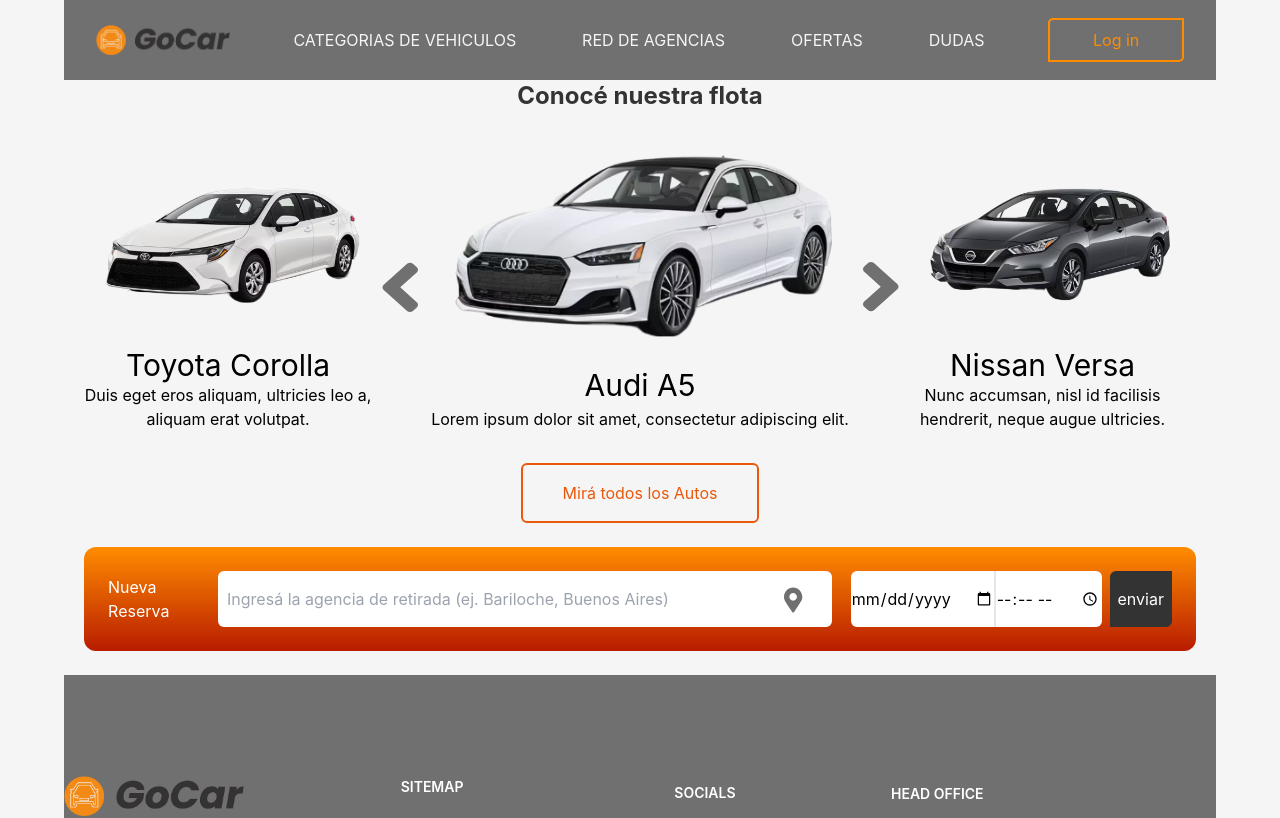
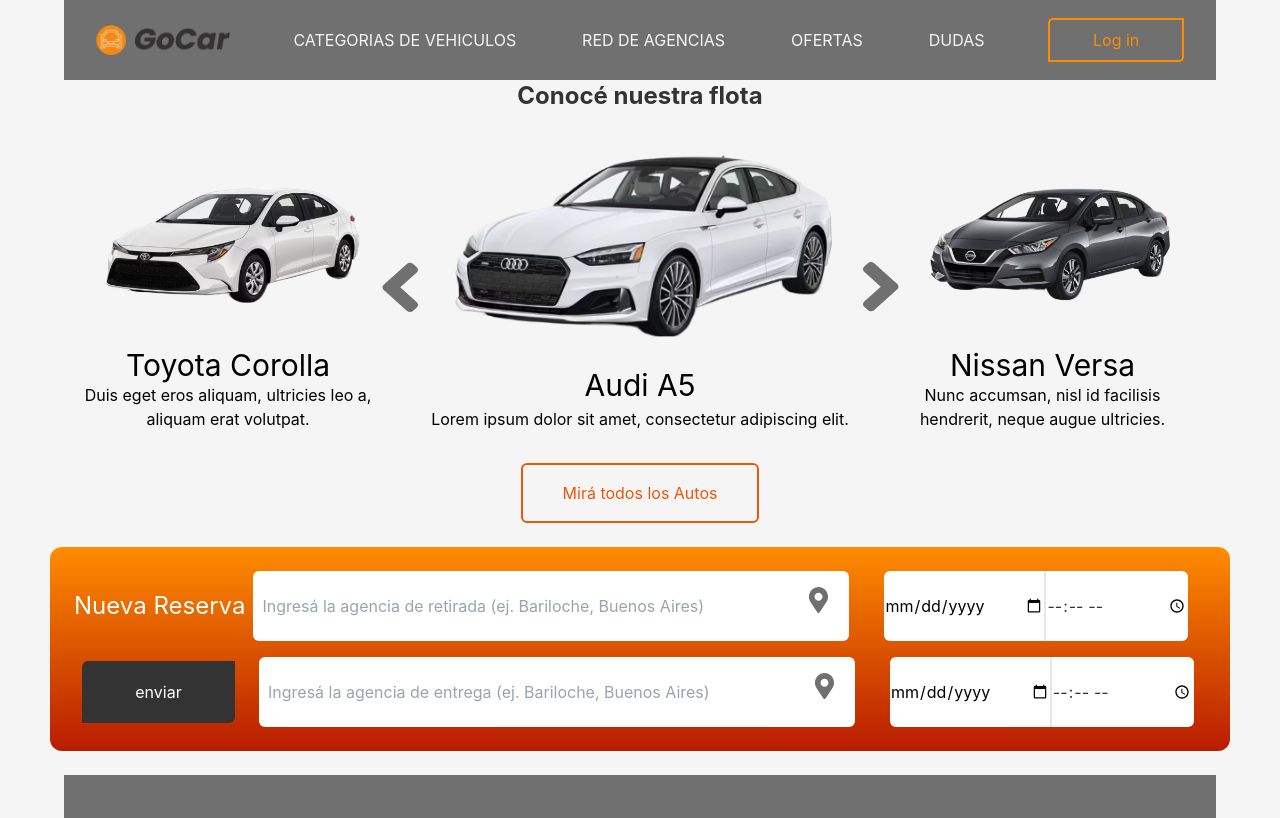
Before and after one commit to MatiasCoronel1312/s14-13-n-java, a React (Vite) app in the folder Frontend/: page / in a window 1280 px wide. Shown: the top 818 px of the page. Built offline with nearby package versions, Linux system fonts and the light colour scheme.

Commit message:
Feat: add new reservation form

```diff
--- a/Frontend/package.json
+++ b/Frontend/package.json
@@ -13,6 +13,7 @@
     "react": "^18.2.0",
     "react-calendar": "^4.8.0",
     "react-dom": "^18.2.0",
+    "react-hook-form": "^7.51.2",
     "react-icons": "^5.0.1",
     "react-router-dom": "^6.22.3",
     "webfontloader": "^1.6.28"
--- a/Frontend/src/components/NuevaReserva/NuevaReserva.tsx
+++ b/Frontend/src/components/NuevaReserva/NuevaReserva.tsx
@@ -1,21 +1,33 @@
 import { useForm } from "react-hook-form";
+import { Formulario } from "./Formulario.interface";
 
 export const NuevaReserva = () => {
   const { register, handleSubmit } = useForm();
 
-  const onSubmit = handleSubmit((data) => console.log(data));
+  const onSubmit = handleSubmit((data) => {
+  const formulario : Formulario = {
+    agenciaRetiro: data.agenciaRetiro,
+    fechaRetiro: data.fechaRetiro,
+    horaRetiro: data.horaRetiro,
+    agenciaEntrega: data.agenciaEntrega,
+    fechaEntrega: data.fechaEntrega,
+    horaEntrega: data.horaEntrega
+  }
+    console.log(formulario);
+  });
 
   return (
     <>
-      <div className="Gradient-V w-full h-[129] p-6 my-6 rounded-xl ">
-        <form className="flex justify-between " onSubmit={onSubmit}>
-          <p className="text-white text-base self-center">Nueva Reserva</p>
+      <div className="Gradient-V w-[1180px] min-h-[129px] p-6 my-6 rounded-xl ">
+        <form className="flex  justify-between flex-wrap gap-4" onSubmit={onSubmit}>
+          <div className="flex gap-2">
+            <p className="text-white text-[24px] self-center">Nueva Reserva</p>
             <input
-            className="w-[60%] rounded-md py-4 font-sans text-text"
+              className="w-[596px] h-[70px] rounded-md py-4 font-sans text-text"
               type="text"
               placeholder="  Ingresá la agencia de retirada (ej. Bariloche, Buenos Aires)
             "
-            {...register("agencia")}
+              {...register("agenciaRetiro")}
             />
             <svg
               width="19"
@@ -30,27 +42,64 @@
                 fill="#707070"
               />
             </svg>
-          <div className="  flex rounded-md">
+            <div className=" flex">
               <input
-              className="w-[50%]  rounded-l-md"
+                className="w-[162px] rounded-l-md border-r-2"
                 type="date"
-              placeholder="Fecha"
-              {...register("fecha")}
+                placeholder="Fecha de Retiro"
+                {...register("fechaRetiro")}
               />
 
               <input
-                className="w-[50%] border-l-2 border-solid rounded-r-md"
+                className="w-[142px] h-[70px] text-text rounded-r-md"
                 type="time"
-                placeholder="Hora"
-                {...register("hora")}
+                placeholder="Hora de Retiro"
+                {...register("horaRetiro")}
               />
-
+            </div>
+            </div>
+            <div  className="flex gap-2">
               <button
-              className="bg-text text-white p-2 ms-2 rounded-tl-md rounded-br-md"
+                className="bg-text h-[62px] w-[153px] me-4 self-center text-white p-2 ms-2 rounded-tl-md rounded-br-md"
                 type="submit"
               >
                 enviar
               </button>
+              <input
+                className="w-[596px] h-[70px] rounded-md py-4 font-sans text-text"
+                type="text"
+                placeholder="  Ingresá la agencia de entrega (ej. Bariloche, Buenos Aires)
+              "
+                {...register("agenciaEntrega")}
+              />
+              <svg
+                width="19"
+                height="26"
+                viewBox="0 0 19 26"
+                fill="none"
+                xmlns="http://www.w3.org/2000/svg"
+                className="relative top-[1rem] left-[-3rem]"
+              >
+                <path
+                  d="M8.52368 25.4754C1.33445 14.7789 0 13.6811 0 9.75C0 4.36521 4.25328 0 9.5 0C14.7467 0 19 4.36521 19 9.75C19 13.6811 17.6655 14.7789 10.4763 25.4754C10.0045 26.1749 8.99541 26.1748 8.52368 25.4754ZM9.5 13.8125C11.6861 13.8125 13.4583 11.9937 13.4583 9.75C13.4583 7.50633 11.6861 5.6875 9.5 5.6875C7.31386 5.6875 5.54167 7.50633 5.54167 9.75C5.54167 11.9937 7.31386 13.8125 9.5 13.8125Z"
+                  fill="#707070"
+                />
+              </svg>
+              <div className=" flex ">
+                <input
+                  className="w-[162px] h-[70px] rounded-l-md border-r-2"
+                  type="date"
+                  placeholder="Fecha de entrega"
+                  {...register("fechaEntrega")}
+                />
+
+                <input
+                  className="w-[142px] h-[70px] text-text rounded-r-md"
+                  type="time"
+                  placeholder="Hora de entrega"
+                  {...register("horaEntrega")}
+                />
+              </div>
             </div>
         </form>
       </div>
--- a/Frontend/src/components/TimeRangeSelect/TimeRangeSelect.tsx
+++ /dev/null
@@ -1,37 +0,0 @@
-// src/components/TimeRangeSelect.tsx
-import React from 'react';
-
-interface TimeRangeSelectProps {
-  onChange: (selectedTime: string) => void;
-  defaultValue?: string; // Optional default selected time
-}
-
-const TimeRangeSelect: React.FC<TimeRangeSelectProps> = ({
-  onChange,
-  defaultValue,
-}) => {
-  const hours = Array.from({ length: 24 }, (_, i) => i.toString().padStart(2, '0'));
-  const minutes = ['00', '30'];
-
-  const handleTimeChange = (event: React.ChangeEvent<HTMLSelectElement>) => {
-    onChange(event.target.value);
-  };
-
-  return (
-    <select
-      className="border rounded px-2 py-1 focus:outline-none focus:ring-1 focus:ring-blue-500"
-      onChange={handleTimeChange}
-      defaultValue={defaultValue}
-    >
-      {hours.map((hour) =>
-        minutes.map((minute) => (
-          <option key={`<span class="math-inline">\{hour\}\-</span>{minute}`} value={`<span class="math-inline">\{hour\}\:</span>{minute}`}>
-            {`<span class="math-inline">\{hour\}\:</span>{minute} - <span class="math-inline">\{hour \=\=\= '23' ? '00' \: Number\(hour\) \+ 1\}\:</span>{minute}`}
-          </option>
-        ))
-      )}
-    </select>
-  );
-};
-
-export default TimeRangeSelect;
```
Also changed, not shown: 1 other file (tests, documents, lock files or other folders). Lines whose indentation alone changed are shown as unchanged.
